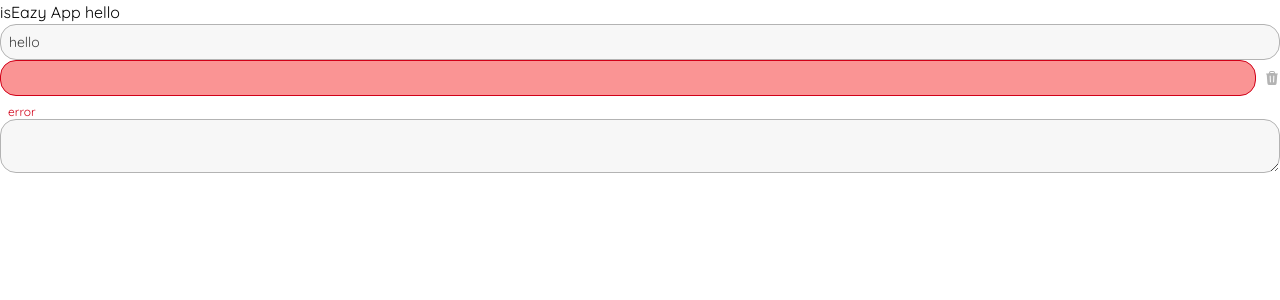
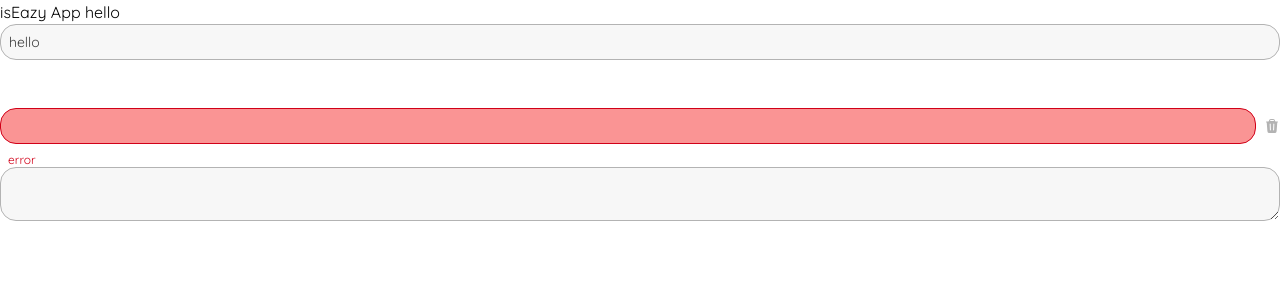
Before and after one commit to CasoGiuseppe/challenge_isEazy, a Vue app: page / in a window 1280 px wide. Shown: the top 300 px of the page. Built offline with nearby package versions, Linux system fonts and the light colour scheme.

Commit message:
fix: change focus effect on input field

```diff
--- a/src/app/ui/App.vue
+++ b/src/app/ui/App.vue
@@ -1,7 +1,7 @@
 <template>
   <header>
     isEazy App {{ message }}
-    <BaseInput :input="InputType.TEXT" v-model="message" />
+    <BaseInput :input="InputType.TEXT" v-model="message" /><br /><br />
     <BaseInput :input="InputType.TEXT" @reset="reset">
       <template #error> error </template>
     </BaseInput>
--- a/src/assets/_abstracts/_colors.scss
+++ b/src/assets/_abstracts/_colors.scss
@@ -1,6 +1,8 @@
 // colors
 :root {
   --ie-c-blue-400: hsl(208,96%,51%);
+  --ie-c-blue-300: hsl(208, 94%, 70%);
+  --ie-c-blue-200: hsl(208, 83%, 88%);
 
   --ie-c-gray-400: hsl(0,0%,24%);
   --ie-c-gray-300: hsl(0,0%,70%);
@@ -12,6 +14,8 @@
   --ie-c-green-100: hsl(70, 50%, 46%);
   --ie-c-green-50: hsl(57, 90%, 88%);
 
+  --ie-c-yellow-400: hsl(50, 96%, 51%);
+
   --ie-c-white: hsl(0, 0%, 100%);
   --ie-c-black: hsl(0, 0%, 0%);
 }
--- a/src/assets/layers/components.scss
+++ b/src/assets/layers/components.scss
@@ -1,13 +1,13 @@
 @layer components {
   *[class*="user-field"] {
     @apply flex-[2];
-    @apply bg-gray-200 border-gray-300 border;
+    @apply bg-gray-200 border-gray-300 border outline-[transparent];
     @apply p-sm rounded-2xl resize-y;
     @apply text-small text-gray-400;
-    @apply transition-colors duration-1000;
+    @apply transition-colors duration-[600ms];
 
     &:focus {
-      @apply border-green-100 outline-none bg-green-50
+      @apply border-blue-300 bg-blue-200 outline-yellow-400 outline-offset-[3px];
     }
 
     &[aria-invalid = true] {
--- a/src/assets/layers/default.scss
+++ b/src/assets/layers/default.scss
@@ -12,7 +12,7 @@
       }
 
       &:is(button) {
-        @apply cursor-pointer bg-none border-none
+        @apply cursor-pointer bg-none border-none outline-none;
       }
 
       &:is(ul, ol, li, h1, h2, h3, h4, p, form) {
--- a/tailwind.config.js
+++ b/tailwind.config.js
@@ -25,7 +25,9 @@ export default {
     },
     colors: {
       blue: {
-        400: 'var(--ie-c-blue-400, #000)'
+        400: 'var(--ie-c-blue-400, #000)',
+        300: 'var(--ie-c-blue-300, #000)',
+        200: 'var(--ie-c-blue-200, #000)'
       },
       gray: {
         400: 'var(--ie-c-gray-400, #000)',
@@ -33,8 +35,11 @@ export default {
         200: 'var(--ie-c-gray-200, #000)'
       },
       green: {
-        100: 'var(--ie-c-green-100)',
-        50: 'var(--ie-c-green-50)'
+        100: 'var(--ie-c-green-100, #000)',
+        50: 'var(--ie-c-green-50, #000)'
+      },
+      yellow: {
+        400: 'var(--ie-c-yellow-400, #000)'
       },
       red: {
         100: 'var(--ie-c-red-100, #000)',
@@ -63,7 +68,7 @@ export default {
     },
     transitionProperty: {
       colors:
-        'color, background-color, border-color, text-decoration-color, fill, stroke',
+        'color, background-color, border-color, text-decoration-color, fill, stroke, outline',
       transform: 'transform opacity',
       size: 'width, min-width, height, min-height',
       spacing: 'margin, padding',
```
